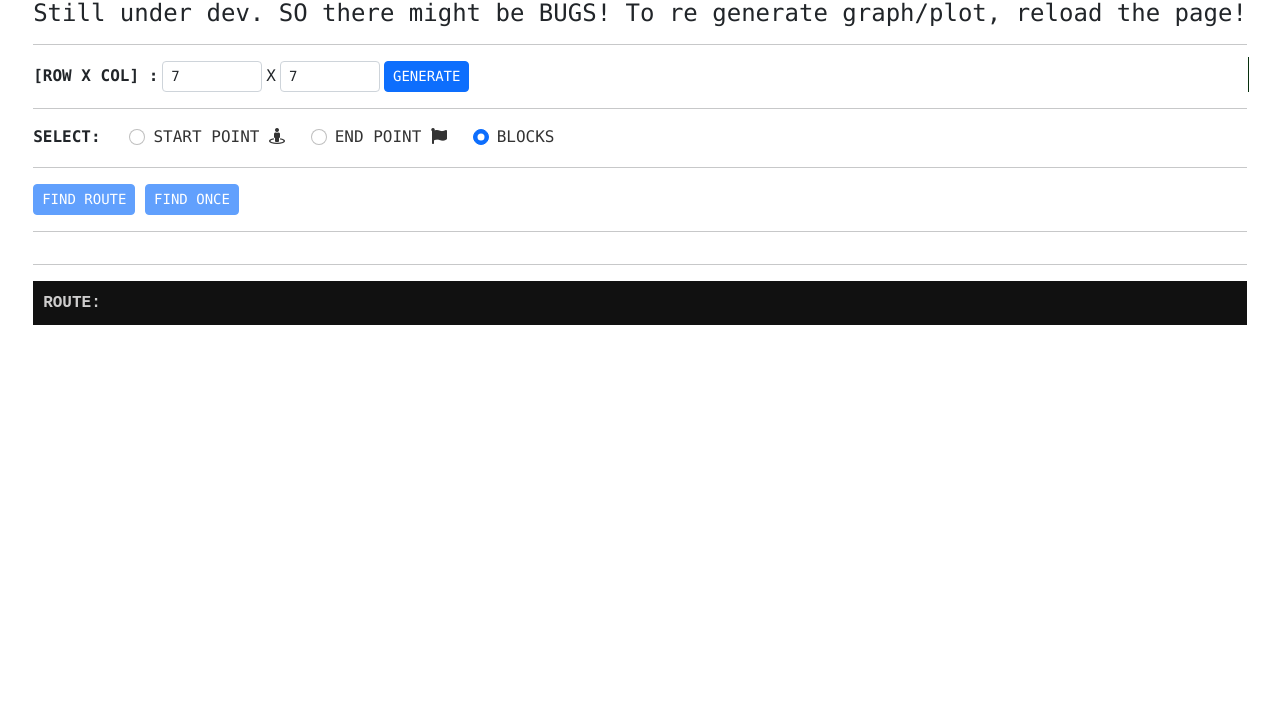
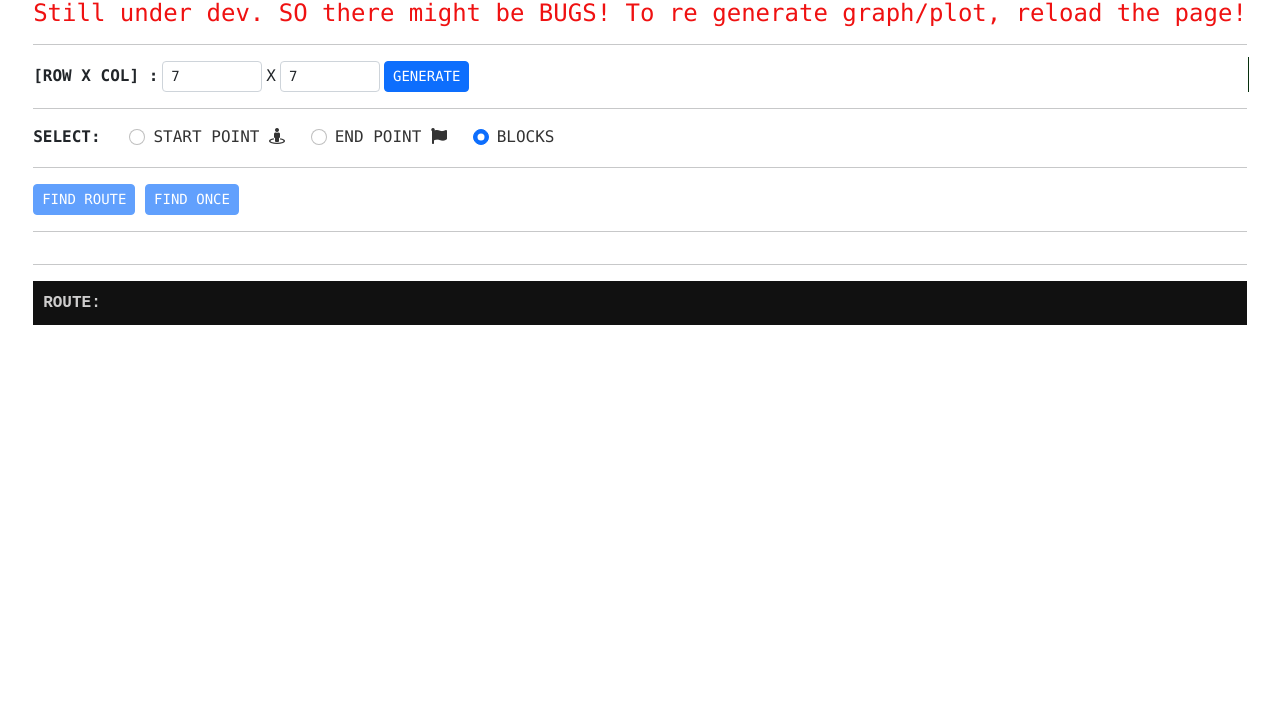
Before and after one commit to hind-sagar-biswas/pathfindr, a plain HTML site: page index.html in a window 1280 px wide. Shown: the part 73-800 px from the top of the page. Drawn offline with nearby package versions, Linux system fonts and the light colour scheme.

Commit message:
minor updt

```diff
--- a/style.css
+++ b/style.css
@@ -10,6 +10,9 @@ main{
 }
 h1 {
   font-family: 'Courier New', Courier, monospace;
+}
+h4 {
+  color: rgb(239, 17, 17);
 }
 #main{
   min-width: 750px;
```
